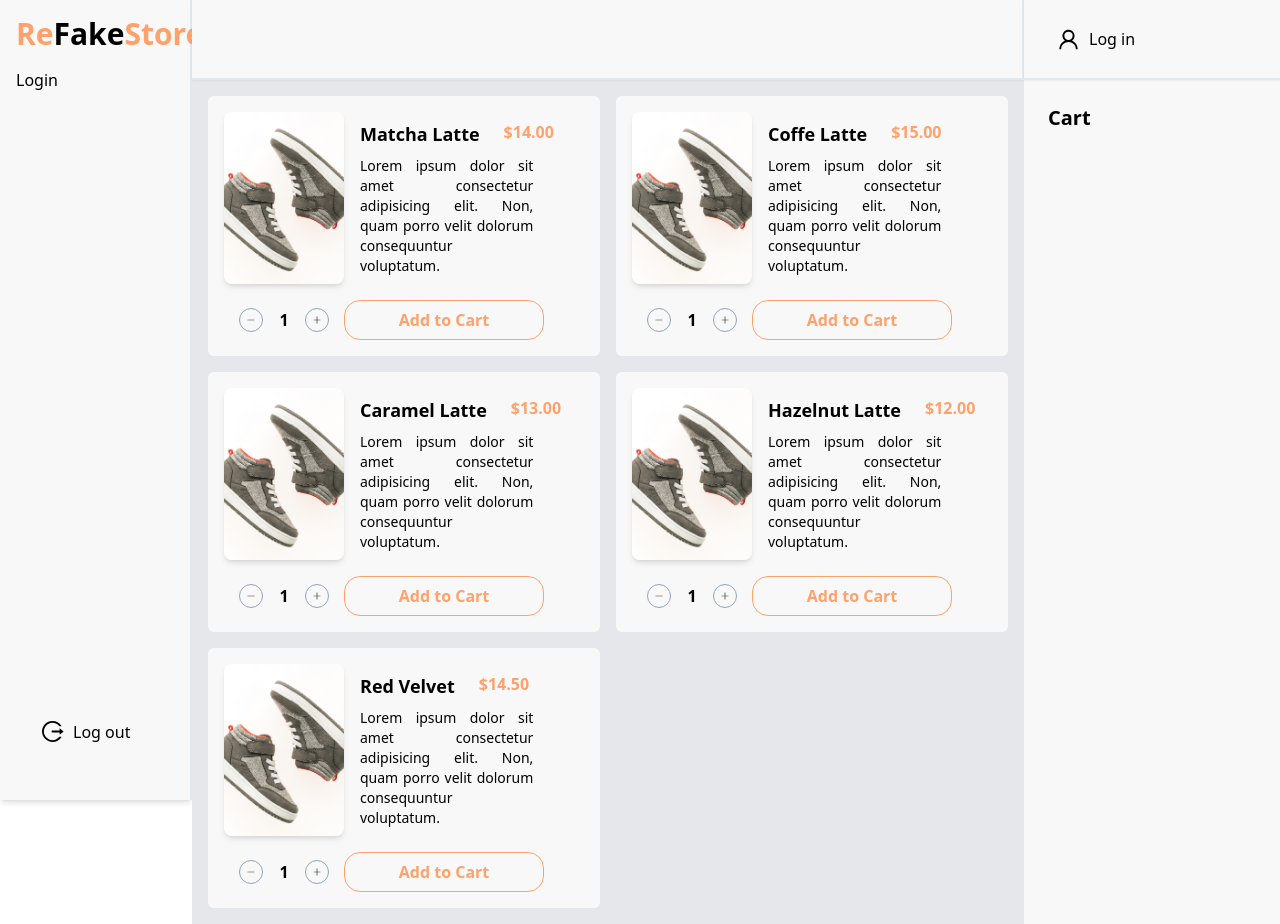
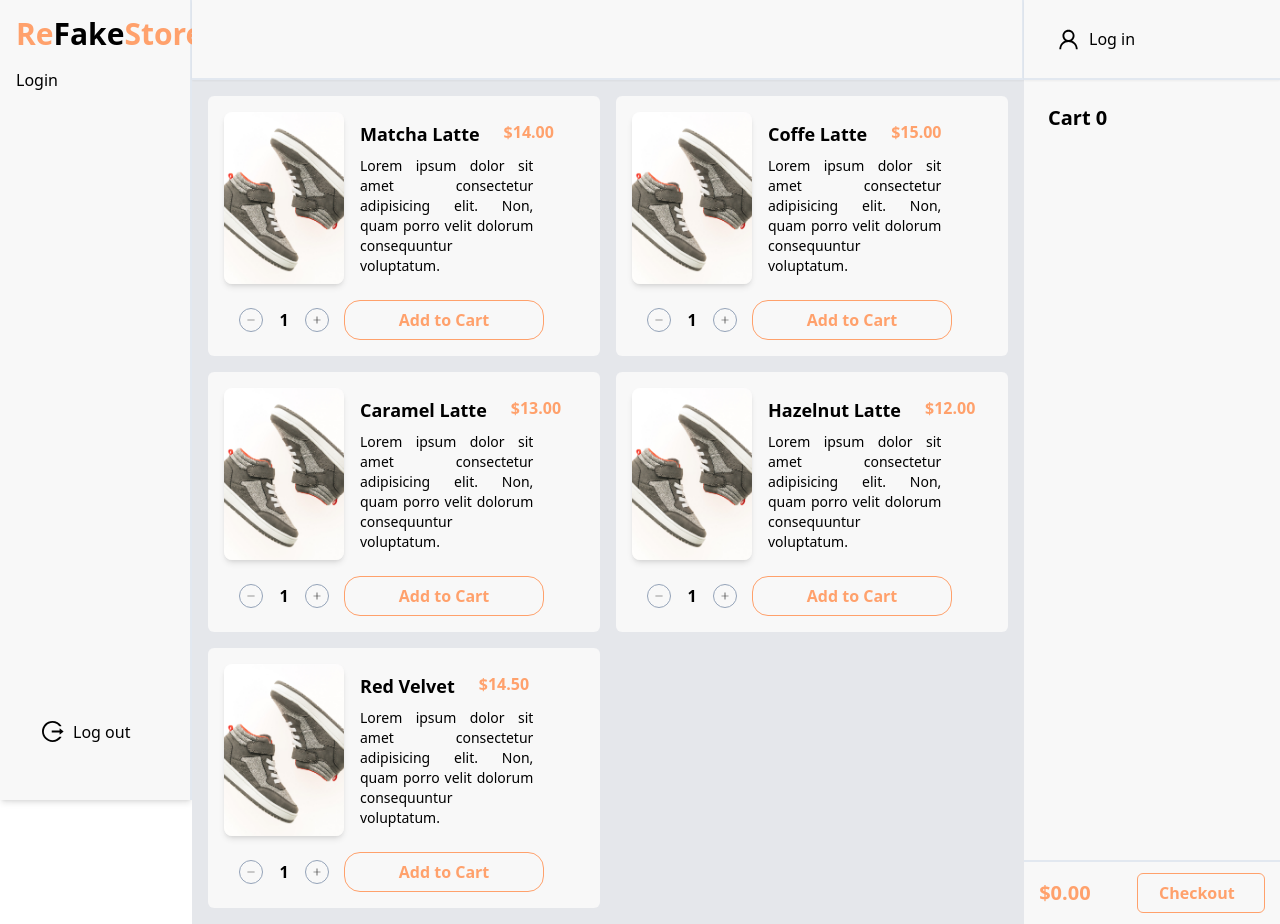
Before and after one commit to foolais/react-fakestore, a React (Vite) app: page / in a window 1280 px wide. Built offline with nearby package versions, Linux system fonts and the light colour scheme.

Commit message:
feat: totalPrice cart layout

```diff
--- a/src/components/Layout/CartLayouts.jsx
+++ b/src/components/Layout/CartLayouts.jsx
@@ -1,16 +1,29 @@
 import { useSelector } from "react-redux";
+import { useState, useEffect } from "react";
 import Counter from "../Elements/Counter";
 import CardProduct from "../Fragments/CardProduct";
 import NavbarUser from "../Fragments/NavbarUser";
+import SecondaryButton from "../Elements/Button/SecondaryButton";
+import { formatUSDCurrency } from "../../utils/utils";
+import { AiOutlineRightCircle } from "react-icons/ai";
 
 const CartLayouts = () => {
+  const [totalPrice, setTotalPrice] = useState(0);
   const products = useSelector((state) => state.cart.data);
+
+  useEffect(() => {
+    const total = products.reduce(
+      (acc, curr) => acc + curr.price * curr.quantity,
+      0
+    );
+    setTotalPrice(total);
+  }, [products]);
 
   return (
     <div className="w-1/5 bg-ternary relative">
       <NavbarUser />
-      <div className="p-2">
-        <h3 className="text-xl font-semibold ml-4 mt-4">Cart</h3>
+      <div className="p-2 overflow-y-scroll">
+        <h3 className="text-xl font-semibold ml-4 mt-4">Cart {totalPrice}</h3>
         {products.length > 0 &&
           products.map((product) => {
             return (
@@ -27,7 +40,9 @@ const CartLayouts = () => {
                       />
                     </CardProduct.Description>
                     <div className="flex gap-4">
-                      <CardProduct.Price price={product.price} />
+                      <CardProduct.Price
+                        price={product.price * product.quantity}
+                      />
                       <Counter classname="gap-2" value={product.quantity} />
                     </div>
                   </div>
@@ -36,6 +51,15 @@ const CartLayouts = () => {
             );
           })}
       </div>
+      <div className="w-full h-16 flex items-center justify-around absolute bottom-0 border-t-2 border-t-slate-200 bg-ternary gap-4">
+        <span className="text-primary font-semibold text-xl">
+          {formatUSDCurrency(totalPrice)}
+        </span>
+        <SecondaryButton classname="w-1/2 rounded-md flex items-center justify-center gap-2">
+          <span>Checkout</span>
+          <AiOutlineRightCircle size={25} />
+        </SecondaryButton>
+      </div>
     </div>
   );
 };
```
